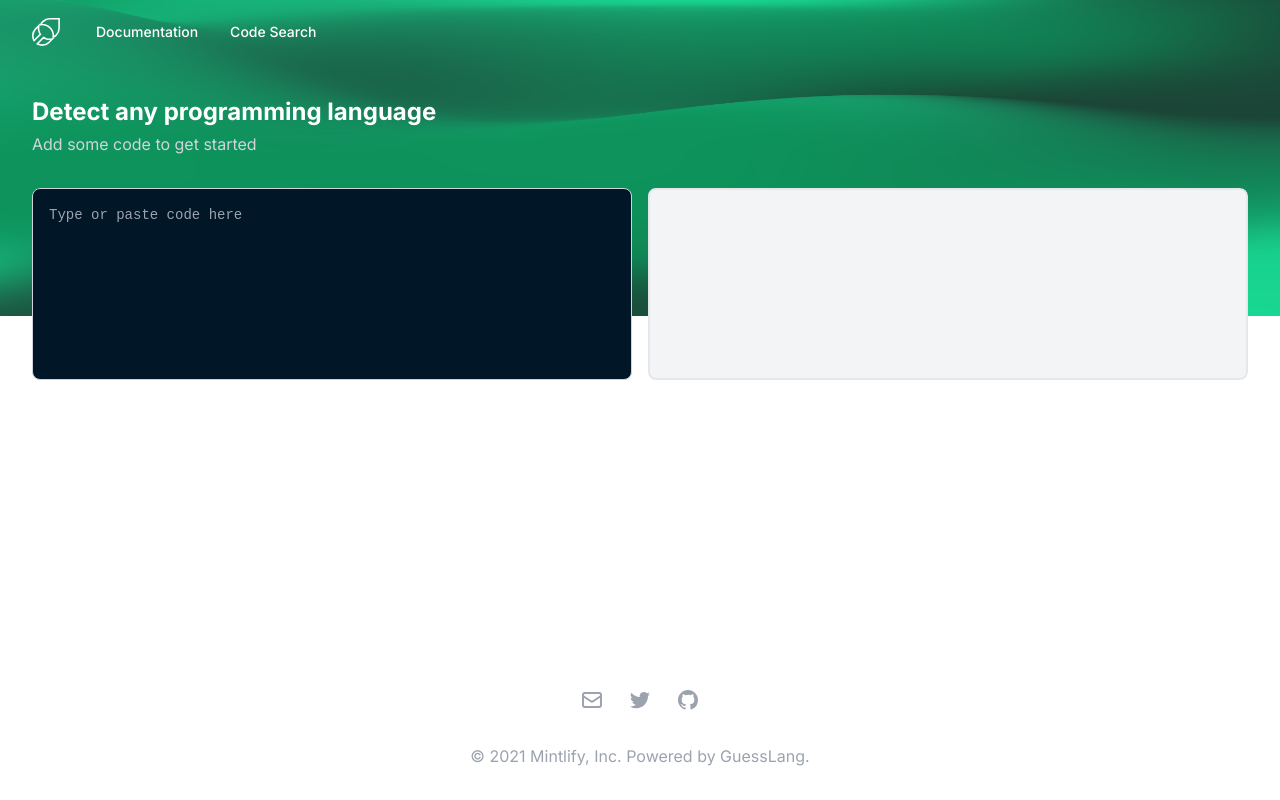
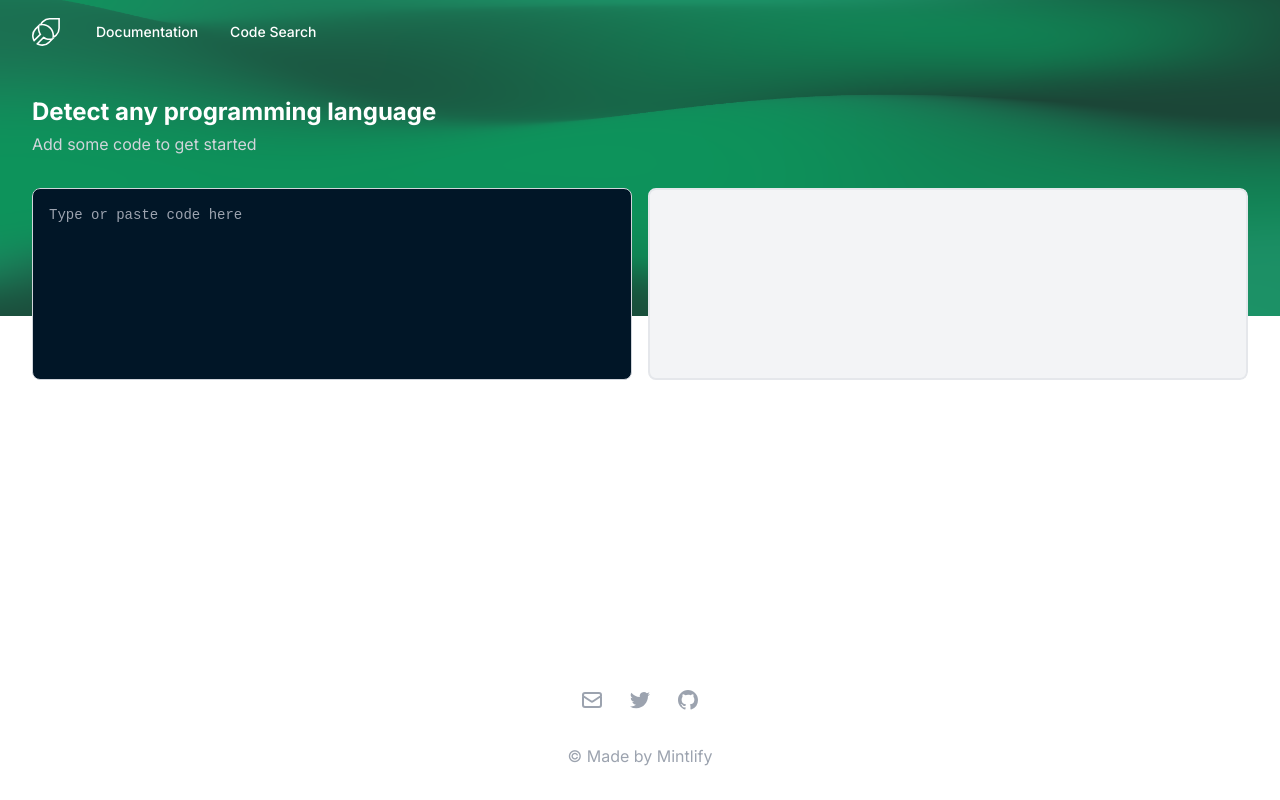
Before and after one commit to mintlify/docstring.ai, a Next.js app: page / in a window 1280 px wide. Built offline with nearby package versions, Linux system fonts and the light colour scheme.

Commit message:
Remove mint green

```diff
--- a/pages/index.tsx
+++ b/pages/index.tsx
@@ -211,7 +211,7 @@ export default function Example() {
               </Link>
             ))}
           </div>
-          <p className="mt-8 text-center text-base text-gray-400">&copy; 2021 Mintlify, Inc. Powered by GuessLang.</p>
+          <p className="mt-8 text-center text-base text-gray-400">&copy; Made by Mintlify</p>
         </div>
       </footer>
       <Script src="gradient.js" />
--- a/styles/global.css
+++ b/styles/global.css
@@ -11,7 +11,7 @@ body {
 #gradient-canvas {
   width:100%;
   height:100%;
-  --gradient-color-1: #18E299;
+  --gradient-color-1: #1c976a;
   --gradient-color-2: #0D935B;
   --gradient-color-3: #1B4637;
   --gradient-color-4: #0D935B;
```
